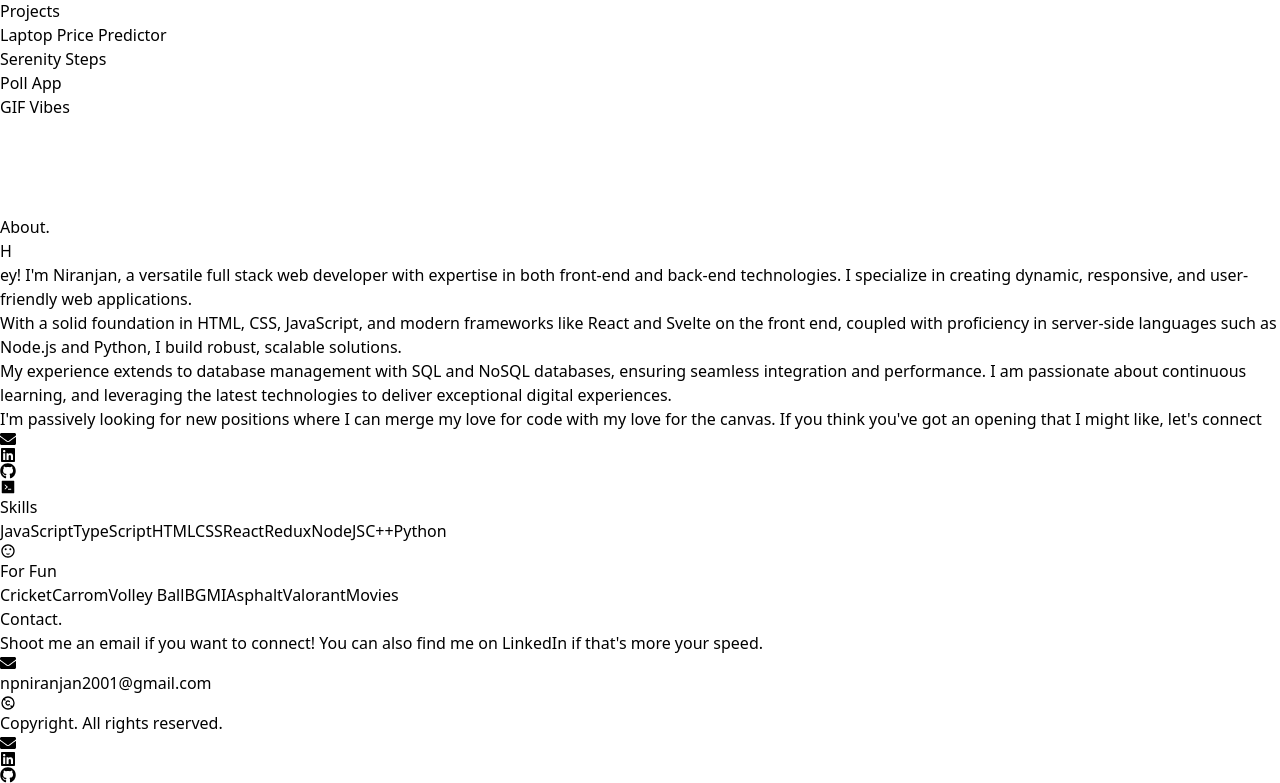
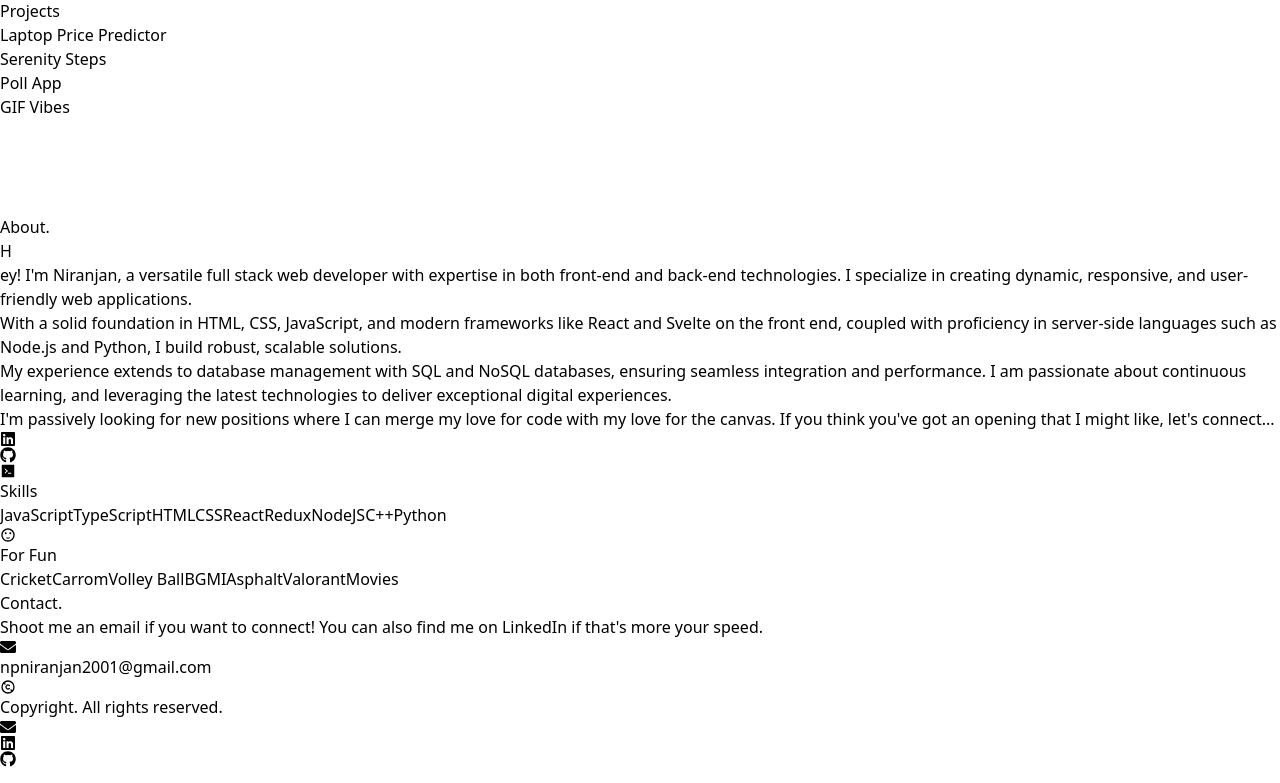
Before and after one commit to niranjanq/Portfolio, a React (Vite) app: page / in a window 1280 px wide. Shown: the part 2220-3003 px from the top of the page. Built offline with nearby package versions, Linux system fonts and the light colour scheme.

Commit message:
feat: Updating about

```diff
--- a/src/Components/About.jsx
+++ b/src/Components/About.jsx
@@ -40,8 +40,7 @@ function About() {
           <p className="text-lg">
             I'm passively looking for new positions where I can merge my love
             for code with my love for the canvas. If you think you've got an
-            opening that I might like, let's connect{" "}
-            <FaEnvelope className="inline" />
+            opening that I might like, let's connect...
           </p>
           <div className="flex space-x-4">
             <a
```
